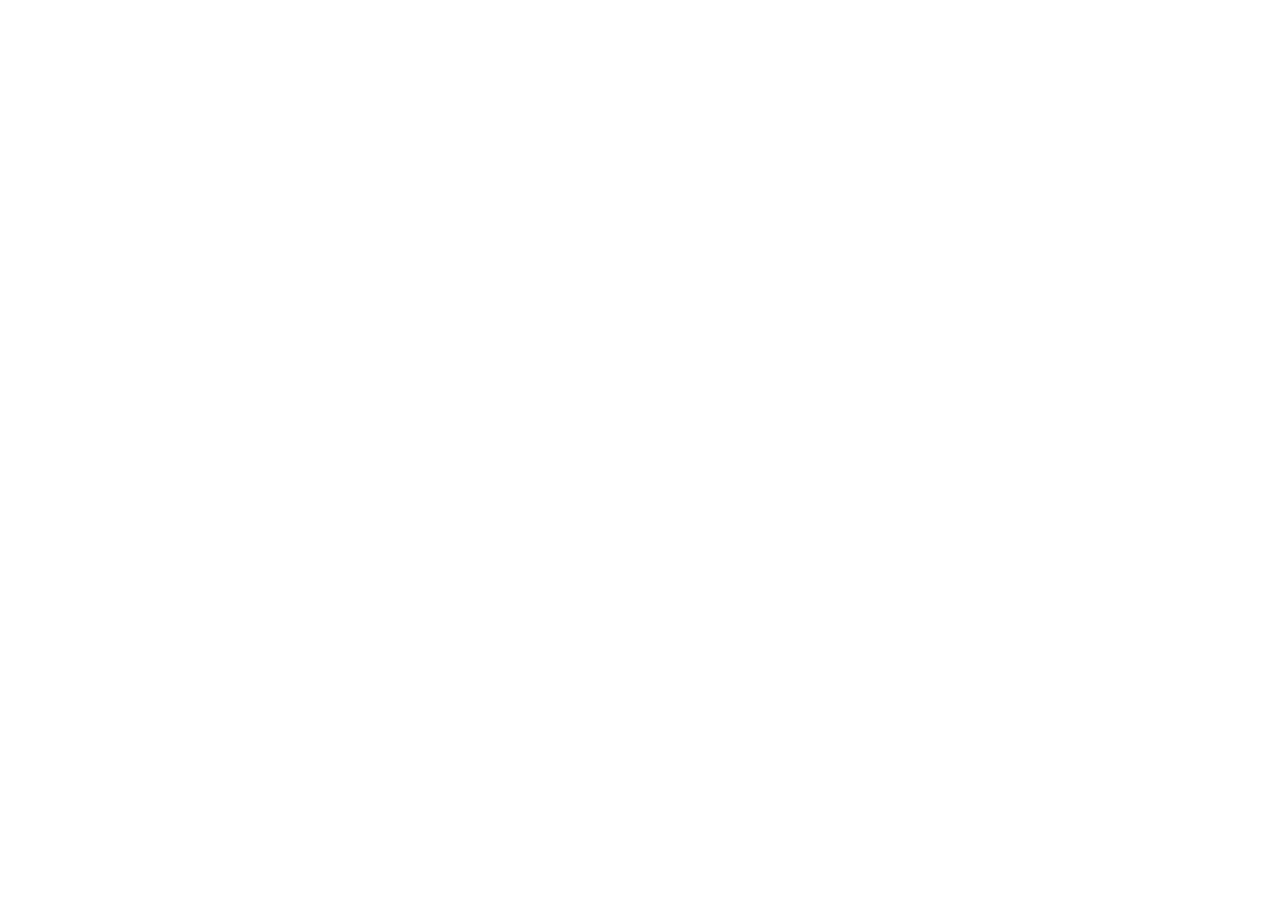
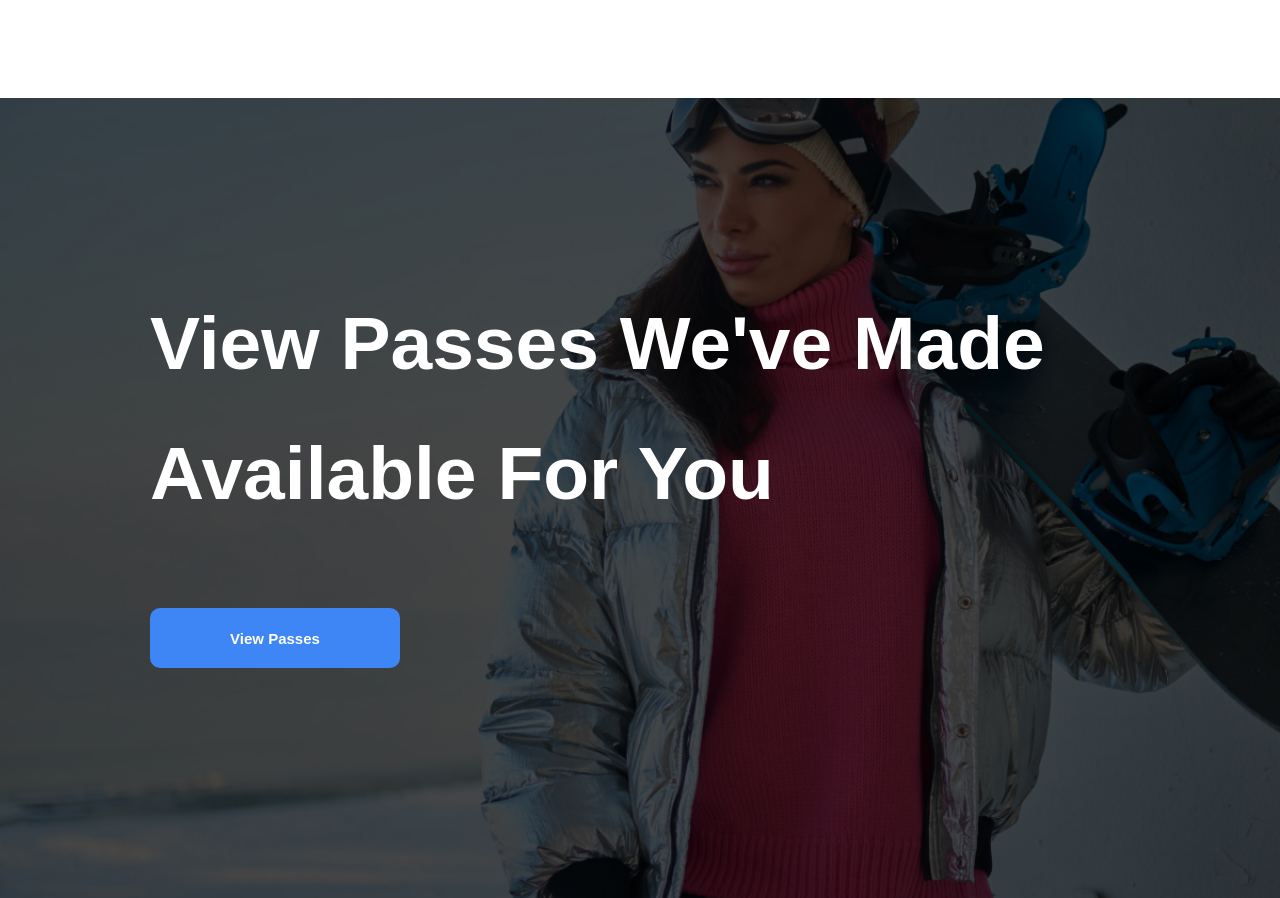
Before and after one commit to Omojiba/travelagency, a React (Create React App) app: page / in a window 1280 px wide. Shown: the part 4180-5078 px from the top of the page. Before the commit the page ends 4278 px from the top, so only its background shows below. Built offline with nearby package versions, Linux system fonts and the light colour scheme.

Commit message:
fifth section

```diff
--- a/src/components/home.css
+++ b/src/components/home.css
@@ -551,8 +551,21 @@
     height: 711px;
     margin: 0 0 30px 250px;
     border-radius: 20px;
-    cursor: pointer;
 }
+.palmtree:hover .four_book{
+    animation: movement 0.7s forwards;
+}
+@keyframes movement{
+  100%{
+    transform: translateY(-20px);
+   opacity:1;
+  }
+
+  0%{
+    opacity:0;
+  }
+}
+
 .left .boat{
     background-image: url(./Assets/boat.jpg);
     width: 484px;
@@ -566,7 +579,19 @@
     height: 711px;
     margin:0 0 100px 250px;
     border-radius: 20px;
-    cursor: pointer;
+}
+.boat:hover .four_book{
+    animation: movement 0.7s forwards;
+}
+@keyframes movement{
+  100%{
+    transform: translateY(-20px);
+   opacity:1;
+  }
+
+  0%{
+    opacity:0;
+  }
 }
 .right .snowshed{
     background-image: url(./Assets/snowshed.jpg);
@@ -585,39 +610,71 @@
     width: 484px;
     height: 711px;
     border-radius: 20px;
-    cursor: pointer;
+
+}
+.skier:hover .four_book{
+    animation: movement 0.7s forwards;
+
+}
+@keyframes movement{
+  100%{
+    transform: translateY(-20px);
+   opacity:1;
+  }
+
+  0%{
+    opacity:0;
+  }
 }
 
 .four_book{
 width: 436px;
 margin: auto;
 padding-top: 485px;
-transform: translateY(300px);
-display:none;
+transform: translateY(100px);
 transition: 1s ease;
+opacity: 0;
 }
 
-.four_bookactive{
-    width: 436px;
-    margin: auto;
-    padding-top: 485px;
-    display:block;
-    transition: 1s ease;
-    }
-
-.four_bookactive h1{
+.four_book h1{
     font-size: 28px;
     margin-bottom: 20px;
 }
-.four_bookactive .cam{
+.four_book .cam{
     font-size: 21px;
     color: grey;
     margin: 0;
 }
-.four_bookactive button{
+.four_book button{
     width: 100%;
     height: 65px;
     background-color: rgba(62, 134, 245, 1);
     color: white;
     margin-top: 20px;
 }
+.four_book button:hover{
+    cursor: pointer;
+}
+
+/* Fifth Section */
+.fifthSection{
+    background-image: url(./Assets/section5_bg.jpg);
+    background-size: cover;
+    width: 100%;
+    height: 100vh;
+}
+.fifthSection div h1{
+    padding-top: 180px;
+    margin-left: 150px;
+    font-size: 75px;
+    text-transform: capitalize;
+    line-height: 130px;
+}
+.fifthSection  button{
+    margin-left: 150px;
+    margin-top: 70px;
+    height: 60px;
+    width: 250px;
+    background-color:rgba(62, 134, 245, 1);
+    color: white;
+}
--- a/src/components/home.js
+++ b/src/components/home.js
@@ -193,11 +193,9 @@
       <section className='fourthSection'>
         <div className='left'>
           <h1 className='hh'>The best resorts to chill and relax</h1>
-          <div className='palmtree display_box'
-               onMouseEnter={show}
-               onMouseLeave={show}>
+          <div className='palmtree display_box'>
 
-          <div className={hover ? 'four_bookactive' : 'four_book'}>
+          <div className="four_book">
             <h1>Winter Landscape Chalet</h1>
            <h1 className='cam'>Cambodia</h1><br/>
            <button>Book Now</button>
@@ -232,6 +230,13 @@
 
         </div>
       </section>
+
+      <section className='fifthSection'>
+        <div>
+          <h1 className='sectionFive_text'>view passes we've made<br/> available for you</h1>
+        </div>
+        <button>View Passes</button>
+      </section>
     </div>
   );
 }
```
Also changed, not shown: src/components/Assets/section5_bg.jpg (added).
